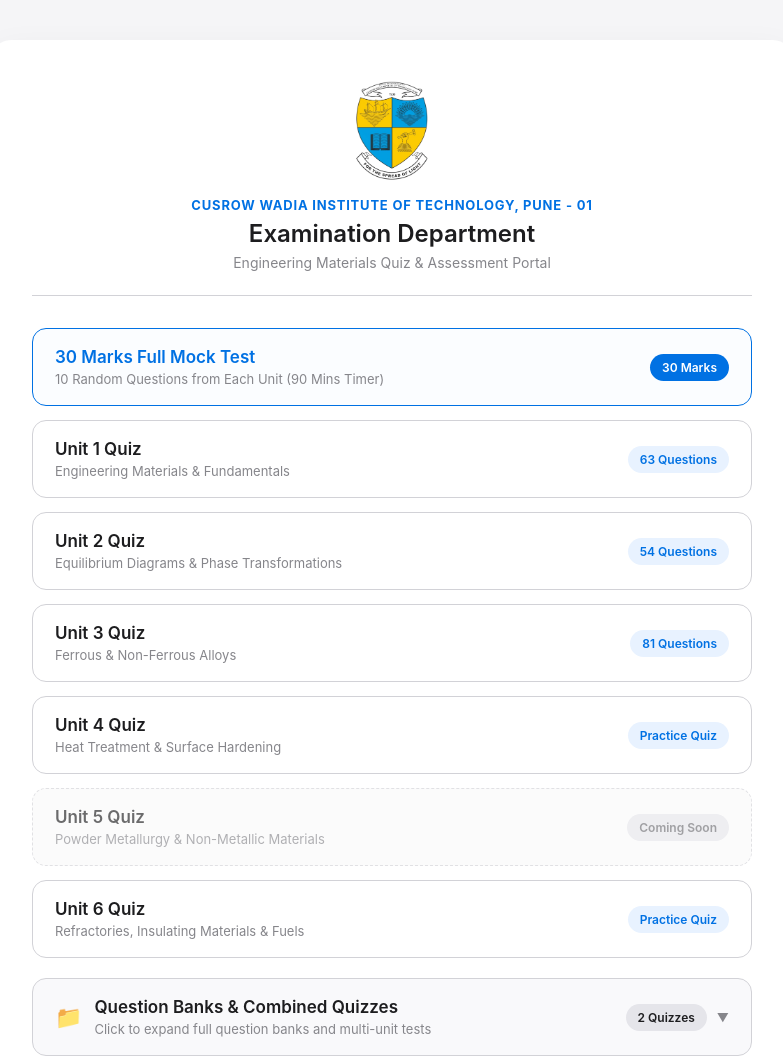
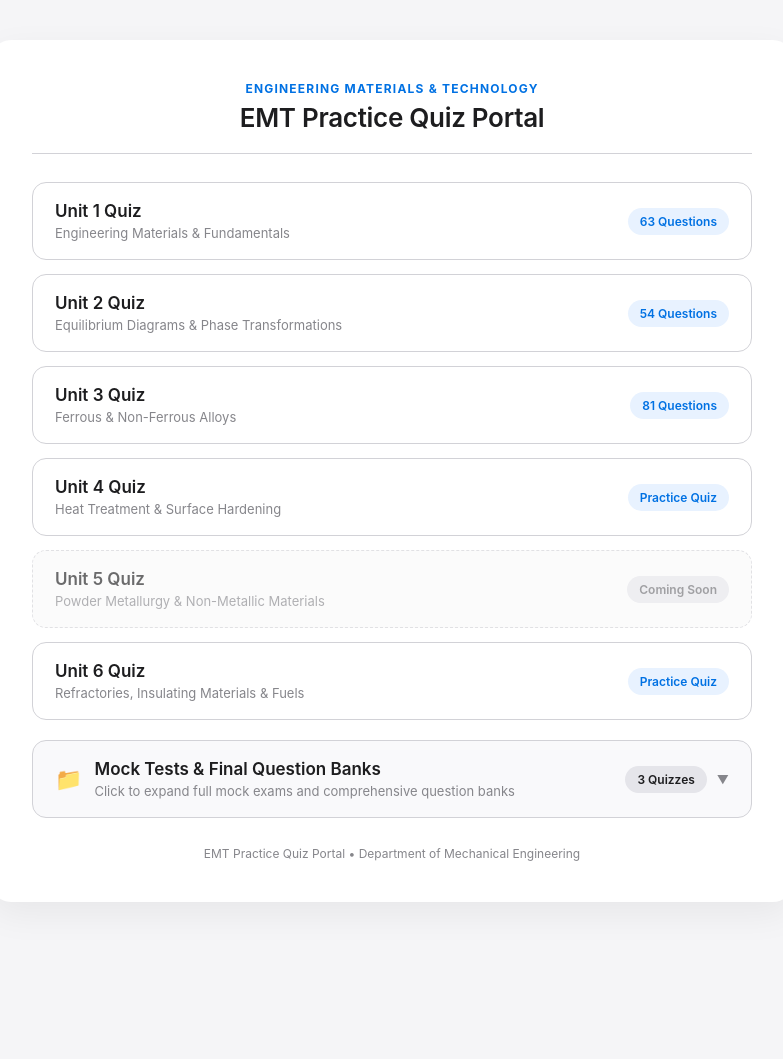
Before and after one commit to yuvraj7278/engineering-materials-quiz, a plain HTML site: page index.html in a window 1280 px wide. Shown: the top 1059 px of the page, without its empty margins (248-1031 px from the left). After the commit the page ends 942 px from the top, so only its background shows below. Drawn offline with Linux system fonts and the light colour scheme.

Commit message:
Update index.html

```diff
--- a/index.html
+++ b/index.html
@@ -3,7 +3,7 @@
 <head>
     <meta charset="UTF-8">
     <meta name="viewport" content="width=device-width, initial-scale=1.0">
-    <title>Cusrow Wadia Institute of Technology - Examination Department</title>
+    <title>EMT Practice Quiz Portal</title>
     <style>
         :root {
             --bg-color: #f5f5f7;
@@ -39,44 +39,26 @@
 
         header {
             text-align: center;
-            margin-bottom: 32px;
+            margin-bottom: 28px;
             border-bottom: 1px solid var(--border-color);
-            padding-bottom: 24px;
-        }
-
-        .logo-container {
-            display: flex;
-            justify-content: center;
-            align-items: center;
-            margin-bottom: 16px;
-        }
-
-        .logo-container img {
-            width: 76px;
-            height: auto;
-            object-fit: contain;
+            padding-bottom: 20px;
         }
 
         .dept-title {
-            font-size: 13px;
+            font-size: 12px;
             font-weight: 700;
-            letter-spacing: 0.8px;
+            letter-spacing: 1.2px;
             text-transform: uppercase;
             color: var(--accent-blue);
             margin-bottom: 6px;
         }
 
         h1 {
-            font-size: 24px;
-            margin: 0 0 6px 0;
+            font-size: 26px;
+            margin: 0;
             font-weight: 600;
             color: var(--text-main);
-        }
-
-        p.subtitle {
-            color: var(--text-muted);
-            font-size: 14px;
-            margin: 0;
+            letter-spacing: -0.3px;
         }
 
         .quiz-grid {
@@ -198,24 +180,11 @@
 
 <div class="hub-container">
     <header>
-        <div class="logo-container">
-            <img src="logo.png" alt="CWIT Logo">
-        </div>
-        <div class="dept-title">Cusrow Wadia Institute of Technology, Pune - 01</div>
-        <h1>Examination Department</h1>
-        <p class="subtitle">Engineering Materials Quiz & Assessment Portal</p>
+        <div class="dept-title">Engineering Materials & Technology</div>
+        <h1>EMT Practice Quiz Portal</h1>
     </header>
 
     <div class="quiz-grid">
-        <!-- Main Full Mock Test -->
-        <a href="fulltest.html" class="quiz-card" style="border-color: #0071e3; background: #fbfdff;">
-            <div class="quiz-info">
-                <h2 style="color: #0071e3;">30 Marks Full Mock Test</h2>
-                <p>10 Random Questions from Each Unit (90 Mins Timer)</p>
-            </div>
-            <span class="badge" style="background: #0071e3; color: white;">30 Marks</span>
-        </a>
-
         <!-- Unit-wise Quizzes (1 to 6) -->
         <a href="unit1.html" class="quiz-card">
             <div class="quiz-info">
@@ -265,23 +234,31 @@
             <span class="badge">Practice Quiz</span>
         </a>
 
-        <!-- Folder at the Bottom for Question Banks & Combined Quizzes -->
+        <!-- Folder at the Bottom containing Mock Test, Question Banks & Combined Quizzes -->
         <details class="quiz-folder">
             <summary>
                 <div class="folder-title-group">
                     <span class="folder-icon">📁</span>
                     <div class="quiz-info">
-                        <h2>Question Banks & Combined Quizzes</h2>
-                        <p>Click to expand full question banks and multi-unit tests</p>
+                        <h2>Mock Tests & Final Question Banks</h2>
+                        <p>Click to expand full mock exams and comprehensive question banks</p>
                     </div>
                 </div>
                 <div style="display: flex; align-items: center; gap: 10px;">
-                    <span class="badge" style="background: #e5e5ea; color: #1d1d1f;">2 Quizzes</span>
+                    <span class="badge" style="background: #e5e5ea; color: #1d1d1f;">3 Quizzes</span>
                     <span class="folder-chevron">▼</span>
                 </div>
             </summary>
 
             <div class="folder-contents">
+                <a href="fulltest.html" class="quiz-card" style="border-color: #0071e3; background: #fbfdff;">
+                    <div class="quiz-info">
+                        <h2 style="color: #0071e3;">30 Marks Full Mock Test</h2>
+                        <p>10 Random Questions from Each Unit (90 Mins Timer)</p>
+                    </div>
+                    <span class="badge" style="background: #0071e3; color: white;">30 Marks</span>
+                </a>
+
                 <a href="quizfinal.html" class="quiz-card" style="border-color: #34c759; background: #f4fbf7;">
                     <div class="quiz-info">
                         <h2 style="color: #248a3d;">MEM 26 Final Question Bank Quiz</h2>
@@ -302,7 +279,7 @@
     </div>
 
     <footer class="portal-footer">
-        Modern Education Society's &bull; Department of Mechanical Engineering
+        EMT Practice Quiz Portal &bull; Department of Mechanical Engineering
     </footer>
 </div>
 
```
